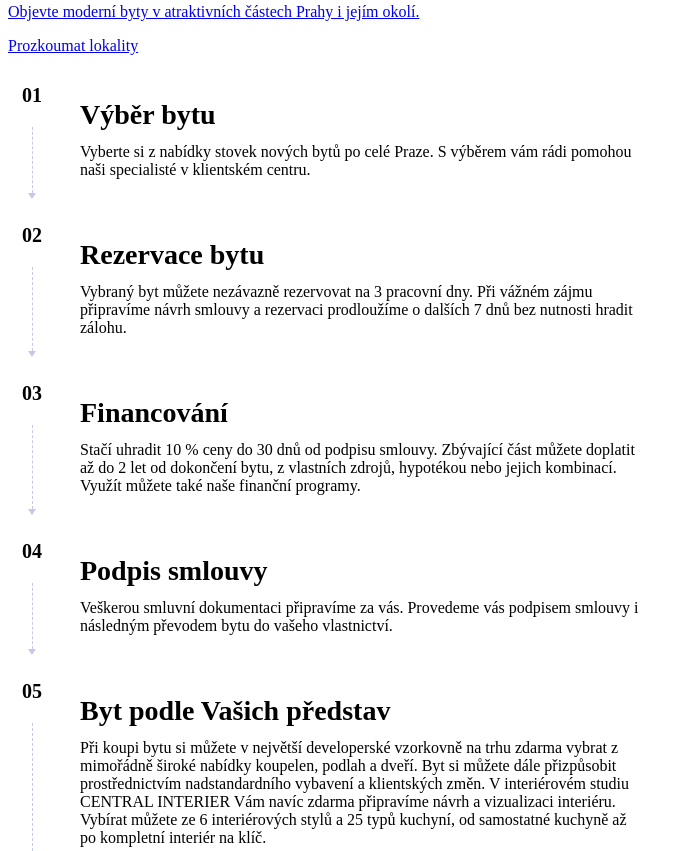
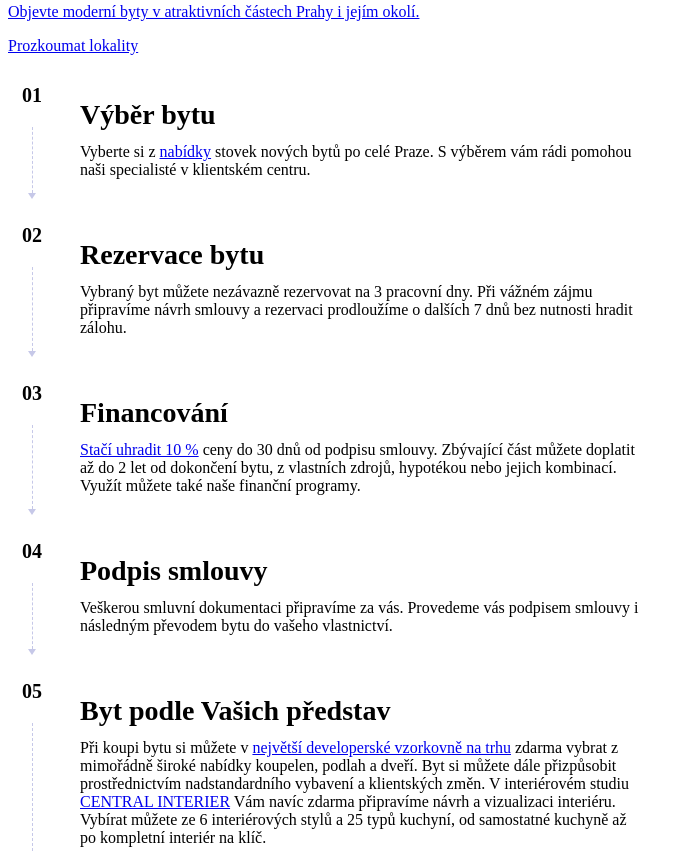
Before and after one commit to TomVitha/CG26, a website: page blocks/postup-koupe.html in a window 1280 px wide. Shown: the part 996-1847 px from the top of the page, without its empty margins (0-694 px from the left). Drawn offline with Linux system fonts and the light colour scheme; files that its build step writes are made by us from their sources.

Commit message:
uprava textů + odkazy

```diff
--- a/blocks/postup-koupe.html
+++ b/blocks/postup-koupe.html
@@ -97,7 +97,7 @@
             <span class="postup-step-number">01</span>
             <h3 class="postup-step-title">Výběr bytu</h3>
             <p class="postup-step-text">
-              Vyberte si z nabídky stovek nových bytů po celé Praze. S výběrem vám rádi pomohou naši specialisté v klientském centru.
+              Vyberte si z <a href="/byty-lokality?jv=1">nabídky</a> stovek nových bytů po celé Praze</a>. S výběrem vám rádi pomohou naši specialisté v klientském centru.
             </p>
           </li>
 
@@ -113,7 +113,7 @@
             <span class="postup-step-number">03</span>
             <h3 class="postup-step-title">Financování</h3>
             <p class="postup-step-text">
-              Stačí uhradit 10 % ceny do 30 dnů od podpisu smlouvy. Zbývající část můžete doplatit až do 2 let od dokončení bytu, z vlastních zdrojů, hypotékou nebo jejich kombinací. Využít můžete také naše finanční programy.
+              <a href="/page/financovani">Stačí uhradit 10 %</a> ceny do 30 dnů od podpisu smlouvy. Zbývající část můžete doplatit až do 2 let od dokončení bytu, z vlastních zdrojů, hypotékou nebo jejich kombinací. Využít můžete také naše finanční programy.
             </p>
           </li>
 
@@ -129,7 +129,7 @@
             <span class="postup-step-number">05</span>
             <h3 class="postup-step-title">Byt podle Vašich představ</h3>
             <p class="postup-step-text">
-              Při koupi bytu si můžete v největší developerské vzorkovně na trhu zdarma vybrat z mimořádně široké nabídky koupelen, podlah a dveří. Byt si můžete dále přizpůsobit prostřednictvím nadstandardního vybavení a klientských změn. V interiérovém studiu CENTRAL INTERIER Vám navíc zdarma připravíme návrh a vizualizaci interiéru. Vybírat můžete ze 6 interiérových stylů a 25 typů kuchyní, od samostatné kuchyně až po kompletní interiér na klíč.
+              Při koupi bytu si můžete v <a href="/page/vzorkovna">největší developerské vzorkovně na trhu</a> zdarma vybrat z mimořádně široké nabídky koupelen, podlah a dveří. Byt si můžete dále přizpůsobit prostřednictvím nadstandardního vybavení a klientských změn. V interiérovém studiu <a href="https://central-interier.cz/page/ci-home?jv=1">CENTRAL INTERIER</a> Vám navíc zdarma připravíme návrh a vizualizaci interiéru. Vybírat můžete ze 6 interiérových stylů a 25 typů kuchyní, od samostatné kuchyně až po kompletní interiér na klíč.
             </p>
           </li>
 
--- a/public/css/pages/postup-koupe.css
+++ b/public/css/pages/postup-koupe.css
@@ -57,6 +57,10 @@
   display: grid;
   grid-template-columns: var(--postup-badge-size) minmax(0, 1fr);
   column-gap: 24px;
+
+  a {
+    text-decoration: underline;
+  }
 
   /* přerušovaná spojnice mezi čísly – délka odpovídá výšce položky */
   &:not(:last-child)::before {
```
